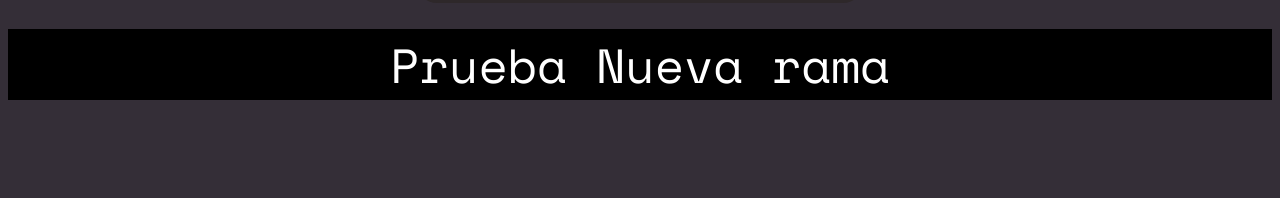
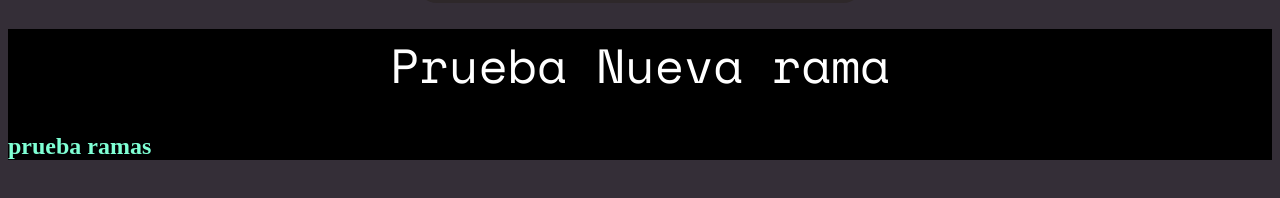
Before and after one commit to WallalaIronRed/Branching_trabajo, a plain HTML site: page index.html in a window 1280 px wide. Shown: the part 578-776 px from the top of the page. Drawn offline with nearby package versions, Linux system fonts and the light colour scheme; files that its build step writes are made by us from their sources.

Commit message:
h2 se agrega

```diff
--- a/index.html
+++ b/index.html
@@ -22,6 +22,7 @@
 
 <footer class="footer">
   <h1>Prueba Nueva rama</h1>
+  <h2>prueba ramas</h2>
 </footer>
 </body>
 </html>
```
